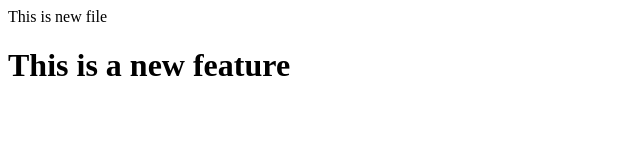
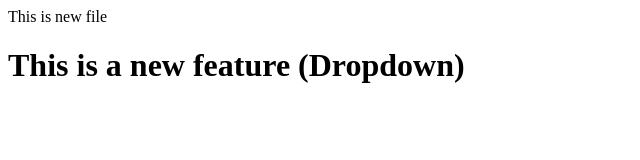
Before and after one commit to FurqanIshaq29/LocalRepo, a plain HTML site: page index.html in a window 1280 px wide. Shown: the whole page, without its empty margins (0-640 px from the left). Drawn offline with Linux system fonts and the light colour scheme.

Commit message:
Dropdown Add

```diff
--- a/index.html
+++ b/index.html
@@ -1,3 +1,3 @@
 <p>This is new file</p>
 
-<h1>This is a new feature</h1>
+<h1>This is a new feature (Dropdown)</h1>
```
